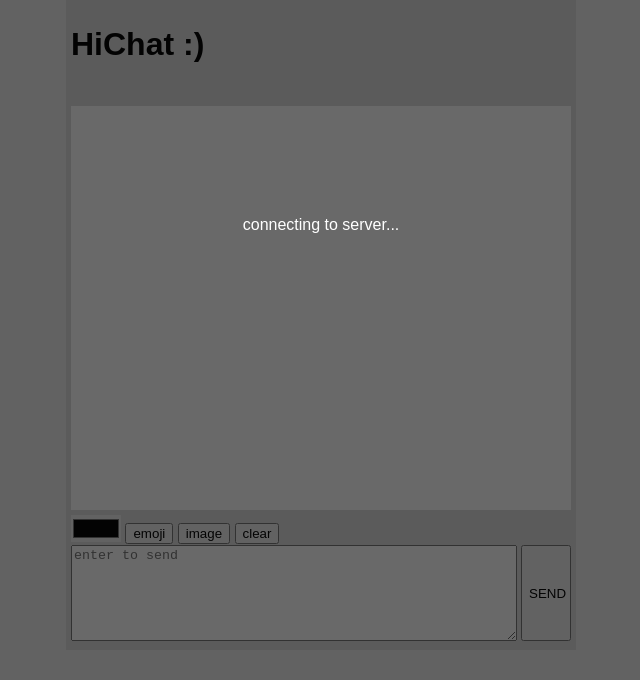
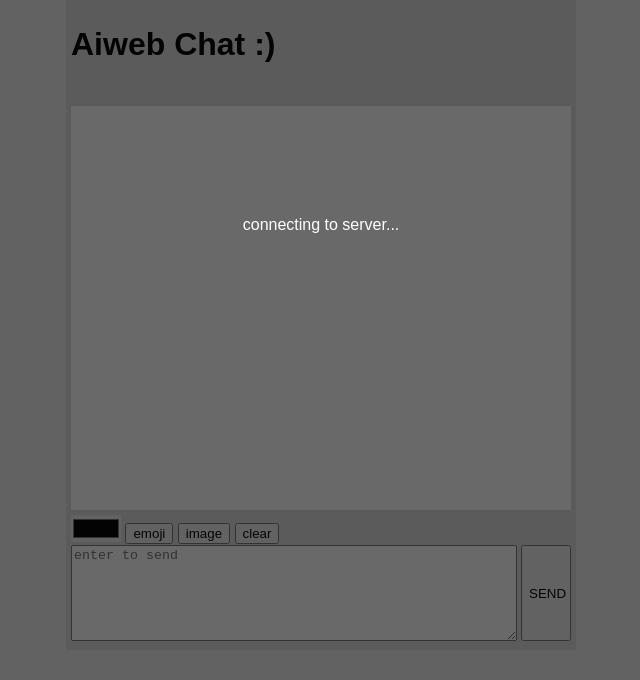
Before and after one commit to jkwebco/chatapp, a website: page www/index.html in a window 1280 px wide. Shown: the whole page, without its empty margins (319-959 px from the left). Drawn offline with nearby package versions, Linux system fonts and the light colour scheme; no server answers.

Commit message:
Update index.html

```diff
--- a/www/index.html
+++ b/www/index.html
@@ -14,7 +14,7 @@
     <body>
         <div class="wrapper">
             <div class="banner">
-                <h1>HiChat :)</h1>
+                <h1>Aiweb Chat :)</h1>
                 <span id="status"></span>
             </div>
             <div id="historyMsg">
```
